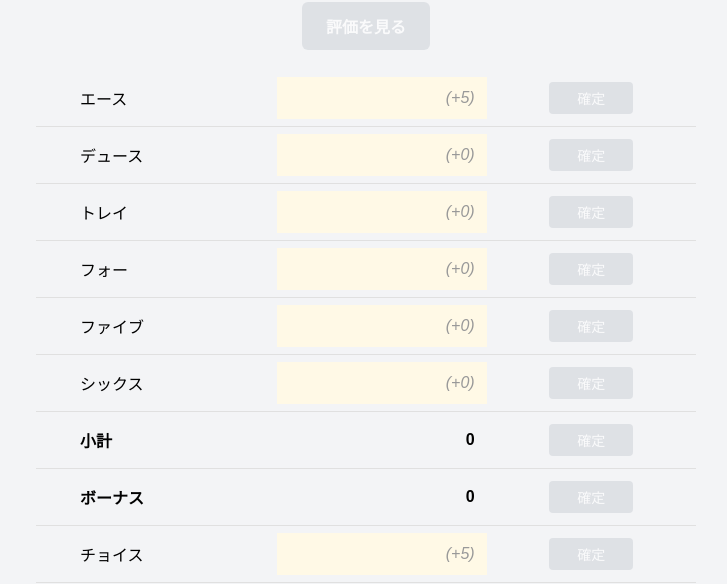
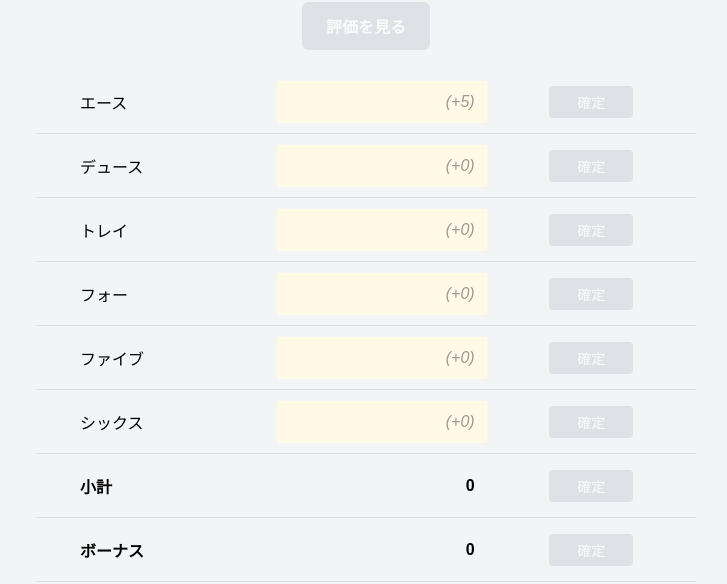
Before and after one commit to mat-der-D/yacht-evaluator-web, a React (Vite) app: page / in a window 1280 px wide. Shown: the part 216-800 px from the top of the page, without its empty margins (274-1001 px from the left). Built offline with nearby package versions, Linux system fonts and the light colour scheme; no server answers.

Commit message:
[feat] Input size adjustment

```diff
--- a/src/styles/global.css
+++ b/src/styles/global.css
@@ -138,6 +138,7 @@ button {
   border-bottom: 1px solid #e0e0e0;
   display: flex;
   align-items: center;
+  min-height: 64px;
 }
 
 .score-sheet td {
```
